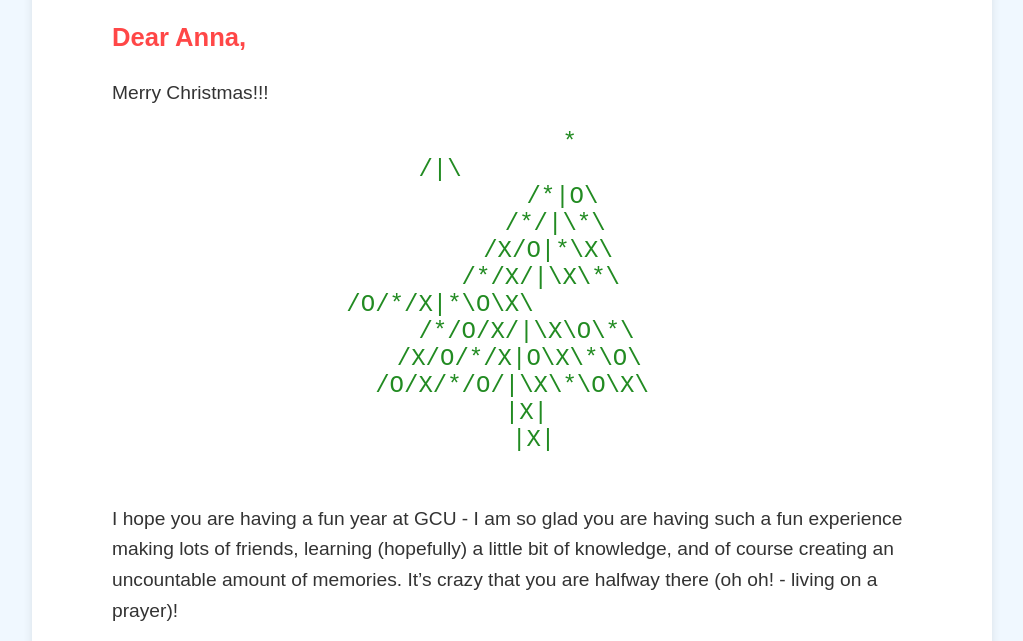
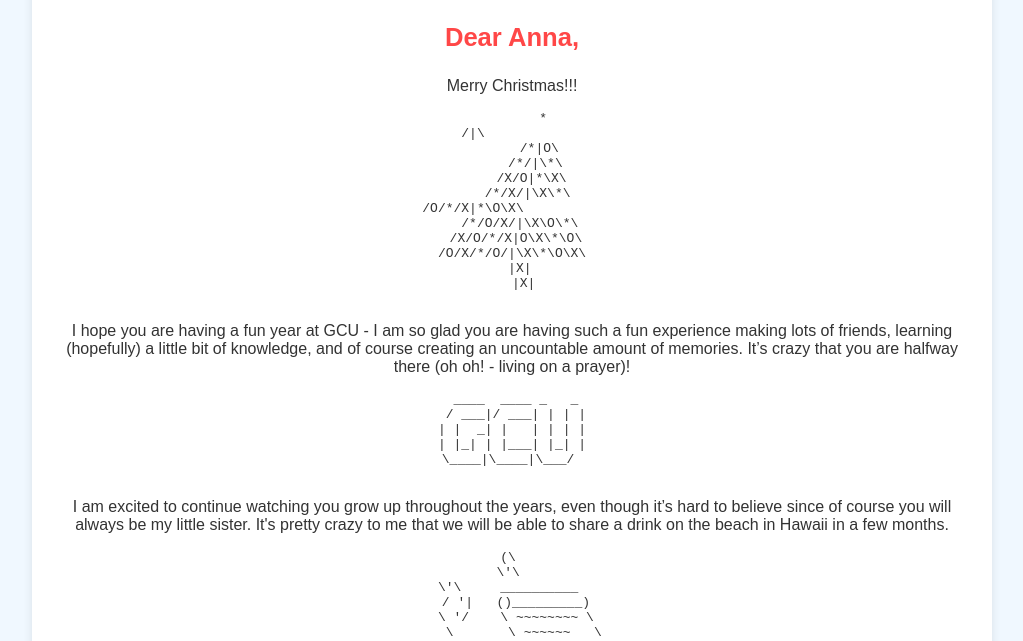
Before and after one commit to melzs0627/secret-santa-letter-2024, a plain HTML site: page index.html in a window 1280 px wide. Shown: the part 128-769 px from the top of the page, without its empty margins (128-1151 px from the left). Drawn offline with Linux system fonts and the light colour scheme.

Commit message:
Update index.html

```diff
--- a/index.html
+++ b/index.html
@@ -19,15 +19,6 @@
             font-size: 3em;
             margin-top: 30px;
             text-shadow: 2px 2px 5px rgba(0, 0, 0, 0.3);
-        }
-
-        p {
-            font-size: 1.2em;
-            line-height: 1.6;
-            max-width: 800px;
-            margin: 20px auto;
-            text-align: left;
-            padding: 0 15px;
         }
 
         .signature {
@@ -75,15 +66,6 @@
             color: #ff4747;
             font-size: 2.5em;
             margin-bottom: 20px;
-        }
-
-        pre {
-            font-family: 'Courier New', monospace;
-            white-space: pre;
-            text-align: center;
-            color: #228B22;
-            margin-top: 20px;
-            font-size: 1.5em;
         }
 
     </style>
@@ -167,7 +149,6 @@
 ⠀⠈⠛⠿⣿⣿⡟
         </pre>
 
-        <p class="signature">With lots of love,</p>
         <p class="signature">Melanie</p>
     </div>
 
```
